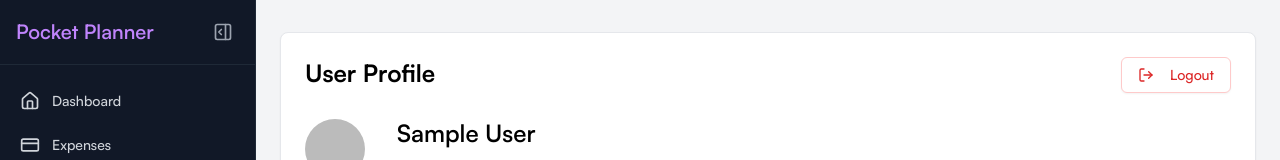
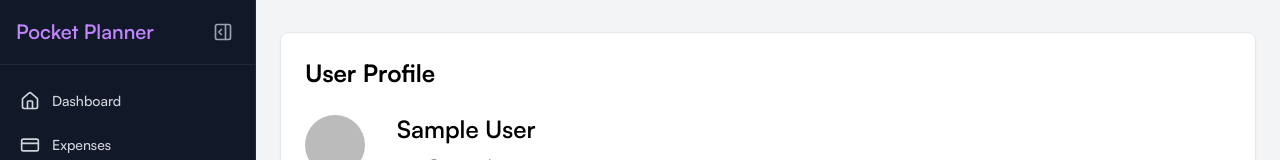
Before and after one commit to Abhijeet03s/Pocket-Planner, a Next.js app: page /dashboard/profile in a window 1280 px wide. Shown: the top 160 px of the page. Built offline with nearby package versions, Linux system fonts and the light colour scheme; no server answers; the database is empty; sample sign-in values are in the browser's storage.

Commit message:
removed logout button from profile tab

```diff
--- a/app/dashboard/profile/page.tsx
+++ b/app/dashboard/profile/page.tsx
@@ -4,7 +4,6 @@ import { authOptions } from '@/lib/authOptions';
 import { redirect } from 'next/navigation';
 import { Card } from '@/app/components/ui/card';
 import { HelpCircle } from 'lucide-react';
-import { SignOutButton } from '@/app/components/SignOutButton';
 import { format } from 'date-fns';
 import prisma from '@/lib/prisma';
 import { satoshi } from "@/app/fonts/font";
@@ -46,7 +45,6 @@ export default async function ProfilePage() {
          <div className="bg-white rounded-lg p-6 shadow-sm border">
             <div className="flex justify-between items-start mb-6">
                <h1 className="text-2xl font-bold">User Profile</h1>
-               <SignOutButton />
             </div>
             <div className="flex items-center space-x-8">
                {session.user?.image ? (
```
